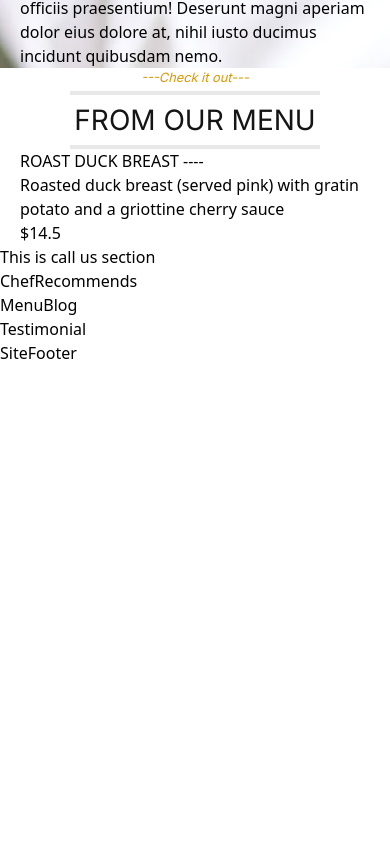
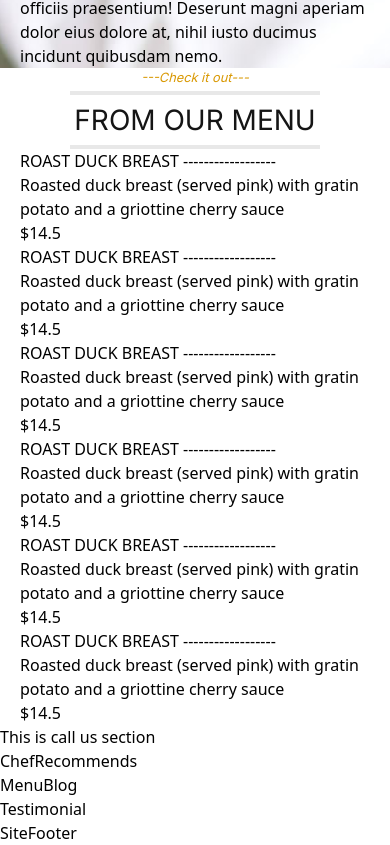
Before and after one commit to Emoncr/Bistro-Boss, a Next.js app: page / in a window 390 px wide. Shown: the part 1060-1905 px from the top of the page. Before the commit the page ends 1425 px from the top, so only its background shows below. Built offline with nearby package versions, Linux system fonts and the light colour scheme.

Commit message:
from our menu section complate with responsive

```diff
--- a/src/Components/FromOurMenu.jsx
+++ b/src/Components/FromOurMenu.jsx
@@ -11,10 +11,14 @@ const FromOurMenu = () => {
           <div className='divider_2 '></div>
         </div>
 
-        <div className="menu_container mt-8 sm:mt-12">
+        <div className="menu_container mt-8 sm:mt-12 grid gap-y-5 xl:gap-y-12 gap-x-6 xl:gap-x-8 grid-cols-1 sm:grid-cols-2 ">
+          <MenuItem />
+          <MenuItem />
+          <MenuItem />
+          <MenuItem />
+          <MenuItem />
           <MenuItem />
         </div>
-
       </div>
     </section>
   )
--- a/src/Components/MenuItem.jsx
+++ b/src/Components/MenuItem.jsx
@@ -1,21 +1,30 @@
 
 const MenuItem = () => {
     return (
-        <div className="item_container flex flex-row items-start gap-1 justify-between">
-            <div className="heading_container flex flex-row items-start gap-1 ">
-                <div className='bg-[#D9D9D9] h-9 w-9 border-none rounded-r-[200px] rounded-bl-[200px]'>
+        <>
+            <div className="item_container grid grid-cols-12 gap-2 max-w-[648px]">
+                <div className="w-full mx-auto col-span-10 ">
+
+                    <div className="menu_content relative pl-15 xl:pl-[152px]  before:absolute  before:bg-[#D9D9D9] before:h-12 before:w-12 xl:before:w-[118px] xl:before:h-[104px] before:rounded-r-[200px] before:rounded-bl-[200px] before:left-0" >
+
+
+                        <p className="text-sm lg:text-xl text-brandDark font-cinzel font-semibold truncate">
+                            ROAST DUCK BREAST ------------------
+                        </p>
+
+                        <p className="text-[10px] lg:text-base text-[#737373] font-inter font-normal">
+                            Roasted duck breast (served pink) with gratin potato and a griottine cherry sauce
+                        </p>
+
+
+                    </div>
                 </div>
-                <div className="max-w-[200px]">
-                    <p className="text-sm text-brandDark font-cinzel font-semibold truncate">ROAST DUCK BREAST ----</p>
-                    <p className="text-[10px] text-[#737373] font-inter font-normal truncate">
-                        Roasted duck breast (served pink) with gratin potato and a griottine cherry sauce
-                    </p>
+                <div className="col-span-2">
+                    <p className="text-[#BB8506] text-sm lg:text-xl font-inter font-medium text-right">$14.5</p>
                 </div>
             </div>
-            <div>
-                <p className="text-[#BB8506] text-sm font-inter font-medium">$14.5</p>
-            </div>
-        </div>
+
+        </>
     )
 }
 
--- a/src/app/globals.css
+++ b/src/app/globals.css
@@ -12,7 +12,7 @@
 }
 /* //===============CONTAINER CSS================// */
 .container {
-  @apply max-w-[1320px] w-full mx-auto px-5 md:px-0;
+  @apply max-w-[1320px] w-full mx-auto px-5 ;
 }
 
 /* // =================== HOME PAGE CSS ================// */
@@ -41,4 +41,6 @@
   background: url("/images/about.png");
 }
 
+
+
 @tailwind utilities;
--- a/tailwind.config.js
+++ b/tailwind.config.js
@@ -16,7 +16,6 @@ module.exports = {
       "5xl": "3.052rem",
       40: ["40px", "normal"],
       45: ["45px", "normal"],
-
     },
     extend: {
       padding: {
@@ -24,9 +23,9 @@ module.exports = {
         50: "50px",
         15: "60px",
         70: "70px",
-        90:"90px",
+        90: "90px",
         120: "120px",
-        130:"130px"
+        130: "130px",
       },
       margin: {
         30: "30px",
```
Also changed, not shown: public/images/menu design.png (added).
